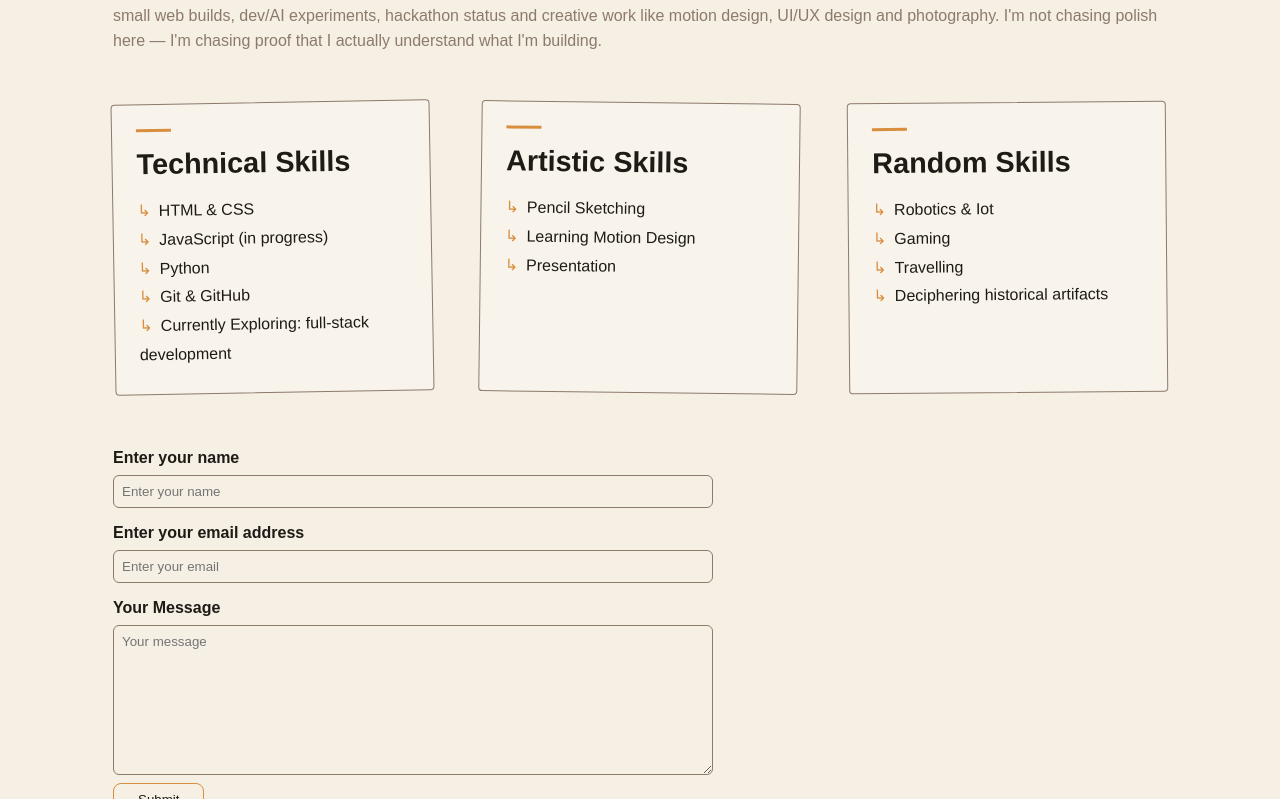
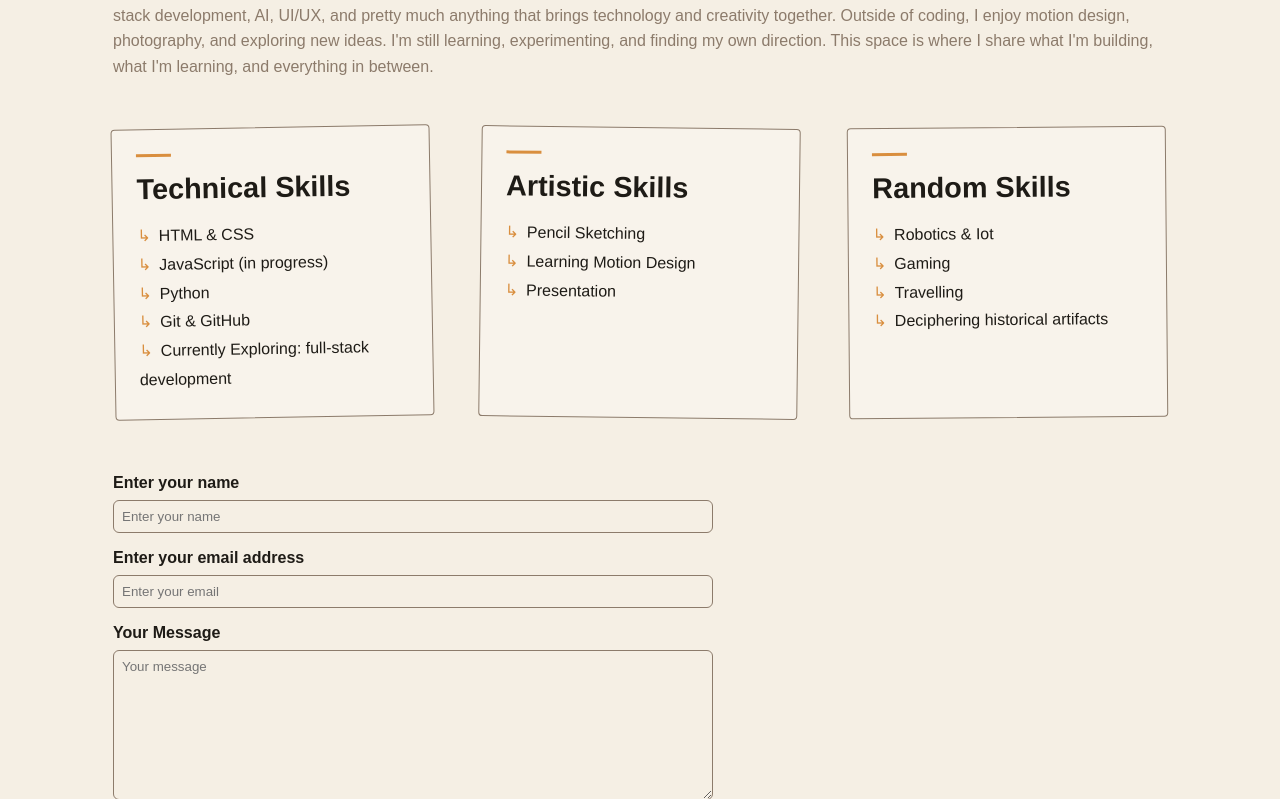
Before and after one commit to ASHVIK-SINHA-07/Ashvik-s-Digital-SketchBook, a plain HTML site: page about.html in a window 1280 px wide. Shown: the part 199-998 px from the top of the page. Drawn offline with Linux system fonts and the light colour scheme; a web font is replaced by a local one.

Commit message:
docs: update bio and personal introduction on about page

```diff
--- a/about.html
+++ b/about.html
@@ -32,10 +32,14 @@
         <section>
             <div class="page-hero hero-bio">
                 <h1>About</h1>
-                <p>I'm Ashvik — a B.Tech CSE (Full Stack) student figuring out full-stack development one project at a
-                    time. This site is where I document that process: small web builds, dev/AI experiments, hackathon status and creative
-                    work like motion design, UI/UX design and photography. I'm not chasing polish here — I'm chasing proof that I
-                    actually understand what I'm building.</p>
+                <p>Hey, I'm Ashvik! I'm a Computer Science student who enjoys building things, experimenting with ideas,
+                    and figuring out how stuff works.
+
+                    I'm into full-stack development, AI, UI/UX, and pretty much anything that brings technology and
+                    creativity together. Outside of coding, I enjoy motion design, photography, and exploring new ideas.
+
+                    I'm still learning, experimenting, and finding my own direction. This space is where I share what
+                    I'm building, what I'm learning, and everything in between.</p>
             </div>
             <div class="skills-grid">
                 <div class="skill-list">
```
